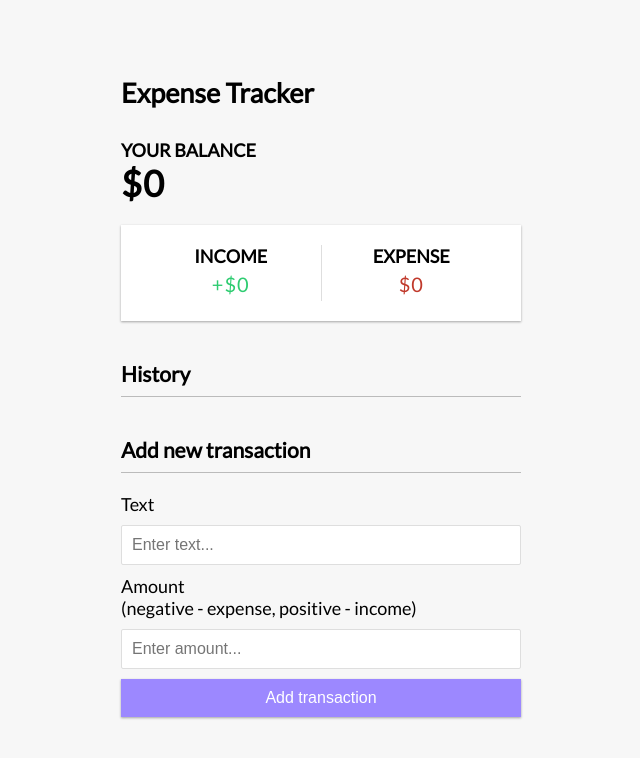
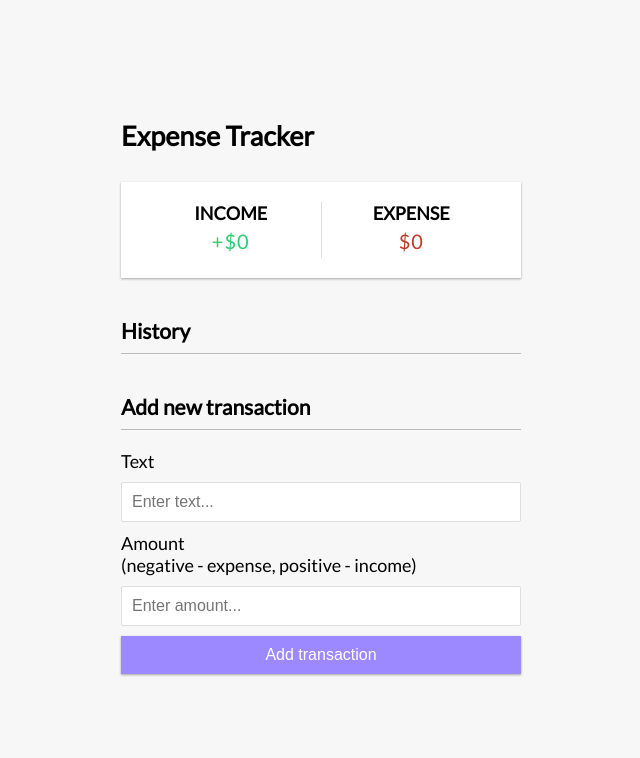
Before and after one commit to KenanRamazanov/ExpenseTracker-Vue.js, a Vue app: page / in a window 1280 px wide. Shown: the top 758 px of the page, without its empty margins (319-959 px from the left). Built offline with nearby package versions, Linux system fonts and the light colour scheme.

Commit message:
Changing Balance

```diff
--- a/src/App.vue
+++ b/src/App.vue
@@ -1,7 +1,7 @@
 <template>
   <Header />
   <div class="container">
-    <Balance :total="total" />
+    <!-- <Balance :total="total" /> -->
     <IncomeExpense :income="+income" :expenses="+expenses" />
     <TransactionList
       :transactions="transactions"
```
